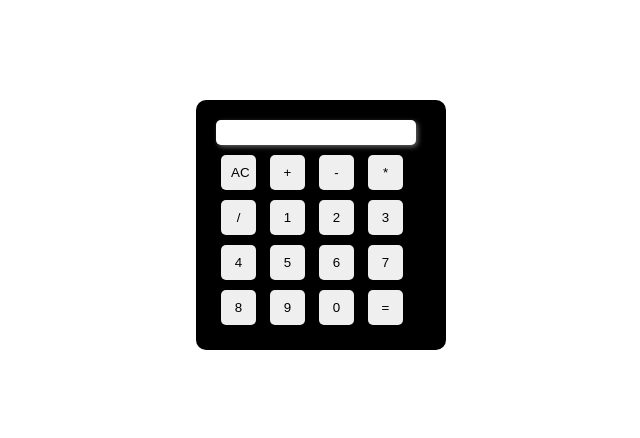
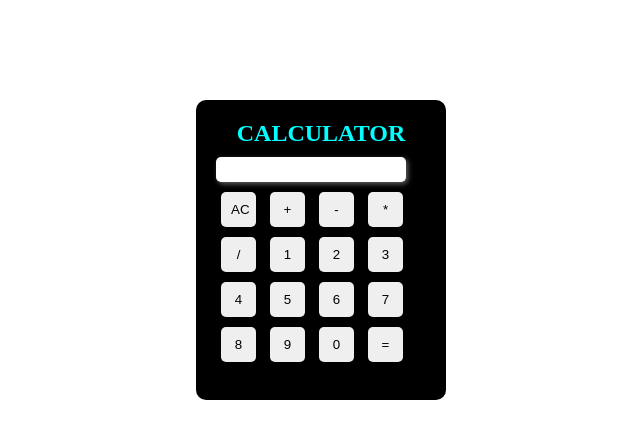
Before and after one commit to muthukumar915/Calculator, a plain HTML site: page index.html in a window 1280 px wide. Shown: the whole page, without its empty margins (319-959 px from the left). Drawn offline with Linux system fonts and the light colour scheme.

Commit message:
file added,modify

```diff
--- a/index.html
+++ b/index.html
@@ -7,32 +7,30 @@
 </head>
 <body>
     <div class="container">
-        <!-- <h1>Calculator</h1> -->
-        <div class="in">
-        <input type="text" id="display">
-        </div>
-        <div id="cal">
+        <h2>CALCULATOR</h2>
+        <input class="in" id="display">
+            <button class="btn" onclick="appendClear()">AC</button>
+            <button class="btn" onclick="appendDisplay('+')">+</button>
+            <button class="btn" onclick="appendDisplay('-')">-</button>
+            <button class="btn" onclick="appendDisplay('*')">*</button>
 
-            <button class="btn" onclick="appendClear()">AC</button>
-            <button class="btn" onclick="appendDisplay()">+</button>
-            <button class="btn" onclick="appendDisplay()">-</button>
-            <button class="btn" onclick="appendDisplay()">*</button>
+            <button class="btn" onclick="appendDisplay('/')">/</button>
+            <button class="btn" onclick="appendDisplay('1')">1</button>
+            <button class="btn" onclick="appendDisplay('2')">2</button>
+            <button class="btn" onclick="appendDisplay('3')">3</button>
 
-            <button class="btn" onclick="appendDisplay()">/</button>
-            <button class="btn" onclick="appendDisplay()">1</button>
-            <button class="btn" onclick="appendDisplay()">2</button>
-            <button class="btn" onclick="appendDisplay()">3</button>
+            <button class="btn" onclick="appendDisplay('4')">4</button>
+            <button class="btn" onclick="appendDisplay('5')">5</button>
+            <button class="btn" onclick="appendDisplay('6')">6</button>
+            <button class="btn" onclick="appendDisplay('7')">7</button>
 
-            <button class="btn" onclick="appendDisplay()">4</button>
-            <button class="btn" onclick="appendDisplay()">5</button>
-            <button class="btn" onclick="appendDisplay()">6</button>
-            <button class="btn" onclick="appendDisplay()">7</button>
+            <button class="btn" onclick="appendDisplay('8')">8</button>
+            <button class="btn" onclick="appendDisplay('9')">9</button>
+            <button class="btn" onclick="appendDisplay('0')">0</button>
+            <button class="btn" onclick="appendtoResult()">=</button>
 
-            <button class="btn" onclick="appendDisplay()">8</button>
-            <button class="btn" onclick="appendDisplay()">9</button>
-            <button class="btn" onclick="appendDisplay()">0</button>
-            <button class="btn" onclick="appendtoResult">=</button>
-        </div>
     </div>
+
+    <script src="script.js"></script>
 </body>
 </html>
--- /dev/null
+++ b/script.js
@@ -0,0 +1,12 @@
+var a=document.getElementById("display");
+
+function appendDisplay(num){
+    a.value+=num;
+    // console.log(a)
+}
+function appendClear(){
+    a.value="";
+}
+function appendtoResult(){
+    a.value=eval(a.value);
+}
--- a/style.css
+++ b/style.css
@@ -8,18 +8,23 @@
     /* justify-content: center;
     align-items: center;
     display: flex; */
-    /* gr-direction: column; */
+    /* flex-direction: column; */
+    /* top: 200px; */
     margin: auto;
-    /* top: 200px; */
     margin-top: 100px;
-    height: 250px;
+    height: 300px;
     background-color: black;
    padding: 20px;
    width: 250px;
    border-radius: 10px;
 }
-input{
-width: 200px;
+h2{
+    color: aqua;
+    margin-bottom: 10PX;
+    text-align: center;
+}
+.in{
+width: 190px;
 padding: 5px;
 height: 25px;
 border-radius: 5px;
@@ -36,6 +41,8 @@ button{
     border: none;
     outline: none;
     border-radius: 5px;
-
-
+    cursor: pointer;
 }
+button:hover{
+    box-shadow: 2px 2px 5px rgb(97, 97, 97);
+}
```
